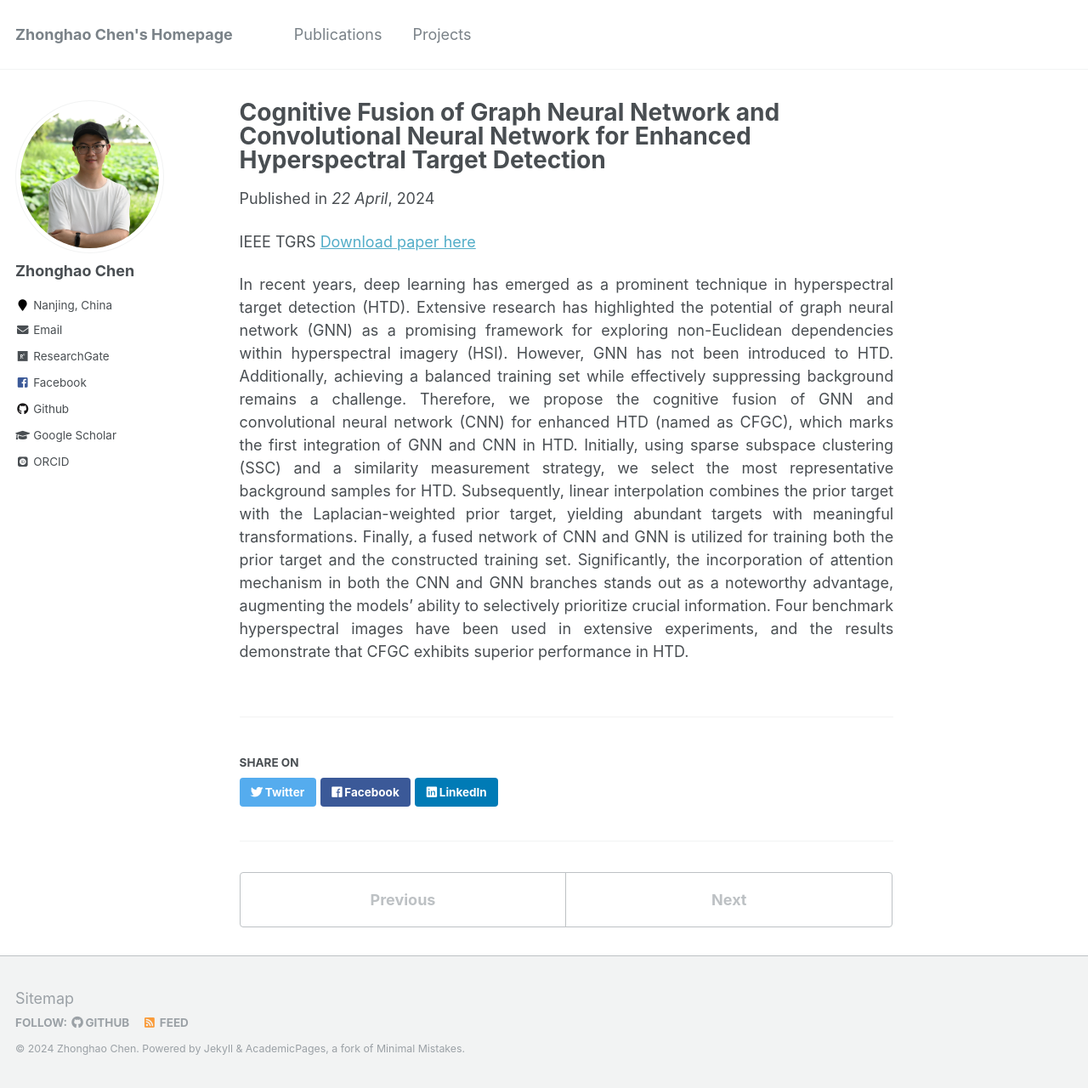
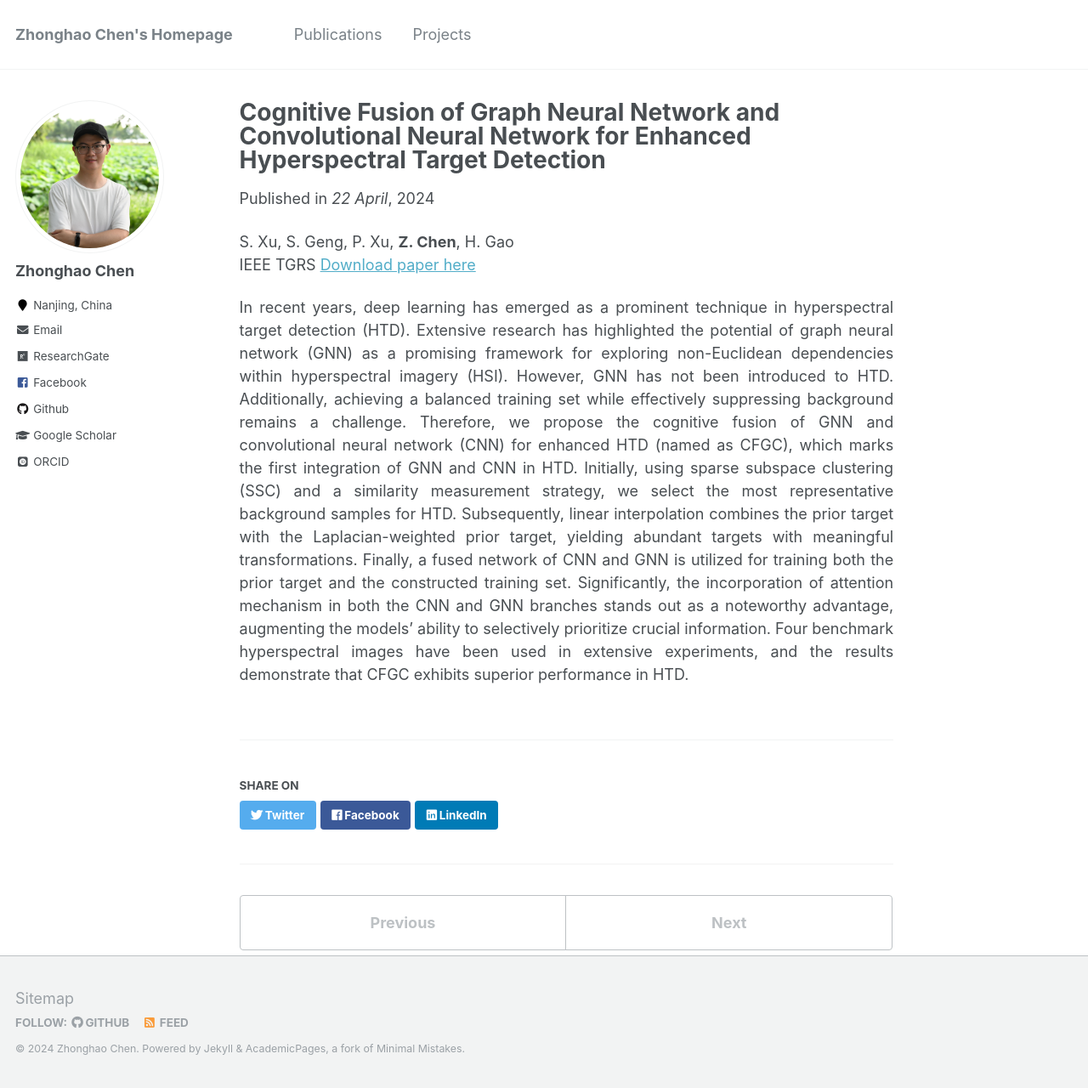
Before and after one commit to zhonghaochen/zhonghaochen.github.io, a Jekyll site: the page built from _publications/Cognitive Fusion of Graph Neural Network and Convolutional Neural Network for Enhanced Hyperspectral Target Detection.md, in a window 1280 px wide and 1280 px high. Shown: the whole window at 85% size. Built offline with Jekyll 4.4.1, drawn with Linux system fonts in a browser that asks for light colours; some web fonts are replaced.

Commit message:
Update Cognitive Fusion of Graph Neural Network and Convolutional Neural Network for Enhanced Hyperspectral Target Detection.md

```diff
--- a/_publications/Cognitive Fusion of Graph Neural Network and Convolutional Neural Network for Enhanced Hyperspectral Target Detection.md
+++ b/_publications/Cognitive Fusion of Graph Neural Network and Convolutional Neural Network for Enhanced Hyperspectral Target Detection.md
@@ -4,6 +4,7 @@ collection: publications
 date: 2024-04-22
 venue: '22 April'
 ---
+S. Xu, S. Geng, P. Xu, **Z. Chen**, H. Gao <br>
 IEEE TGRS
 [Download paper here](https://ieeexplore.ieee.org/abstract/document/10506566)
 
```
